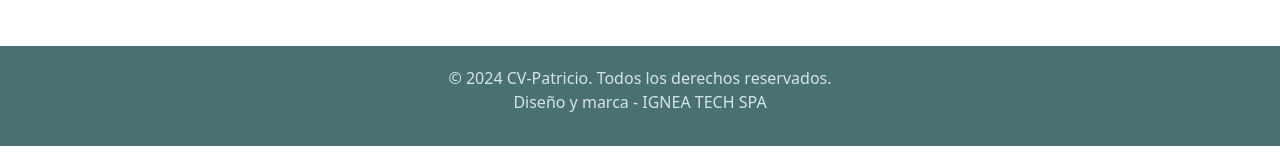
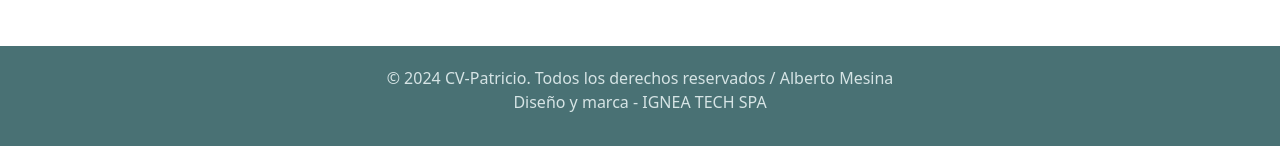
Before and after one commit to MatGimenez/CV_PG.github.io, a plain HTML site: page index.html in a window 1280 px wide. Shown: the part 3109-3261 px from the top of the page. Drawn offline with nearby package versions, Linux system fonts and the light colour scheme.

Commit message:
cambio en footer

```diff
--- a/index.html
+++ b/index.html
@@ -178,7 +178,7 @@
         </div>
     </section>
     <footer class="text-center my-5 p-3">
-        <p class="fs-6 m-0 pt-1">© 2024 CV-Patricio. Todos los derechos reservados.</p>
+        <p class="fs-6 m-0 pt-1">© 2024 CV-Patricio. Todos los derechos reservados / Alberto Mesina</p>
         <p class="fs-6">Diseño y marca - IGNEA TECH SPA</p>
    </footer>
     <script src="https://cdn.jsdelivr.net/npm/bootstrap@5.3.3/dist/js/bootstrap.bundle.min.js" integrity="sha384-YvpcrYf0tY3lHB60NNkmXc5s9fDVZLESaAA55NDzOxhy9GkcIdslK1eN7N6jIeHz" crossorigin="anonymous"></script>
```
